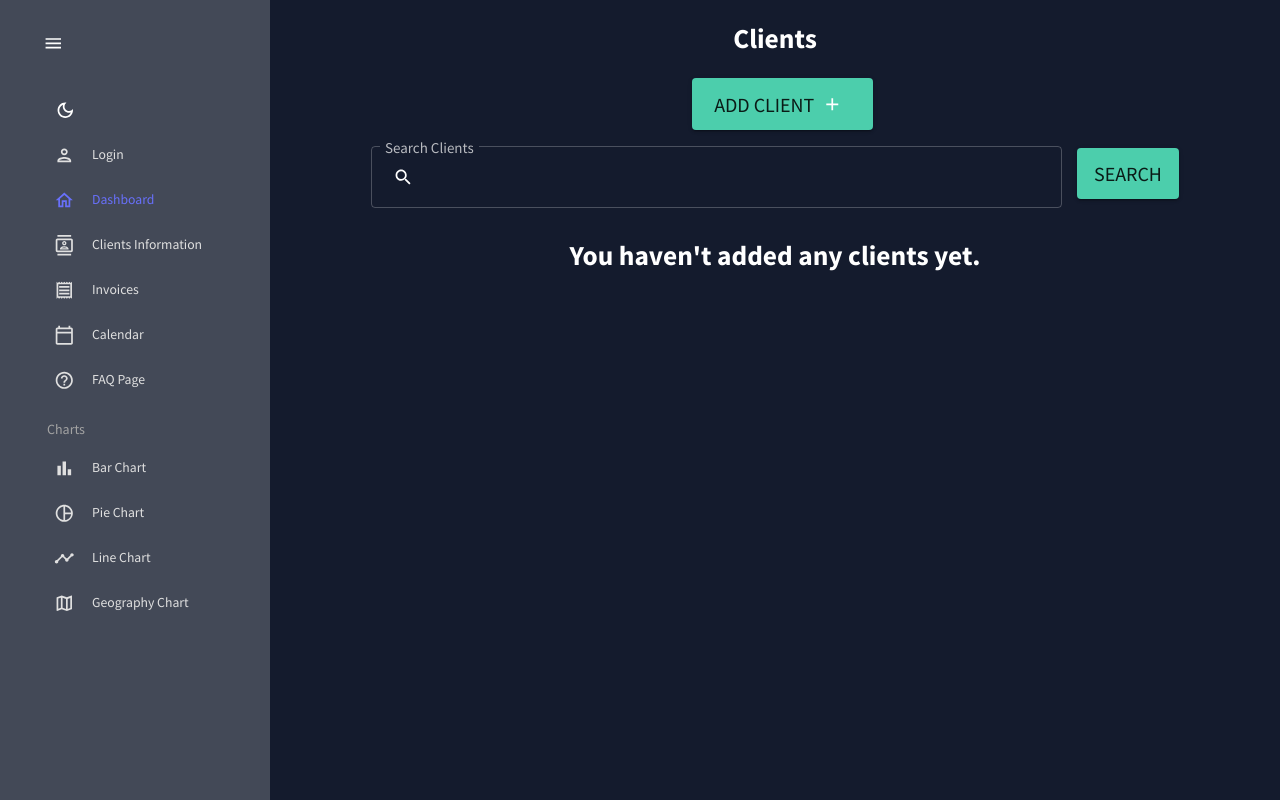
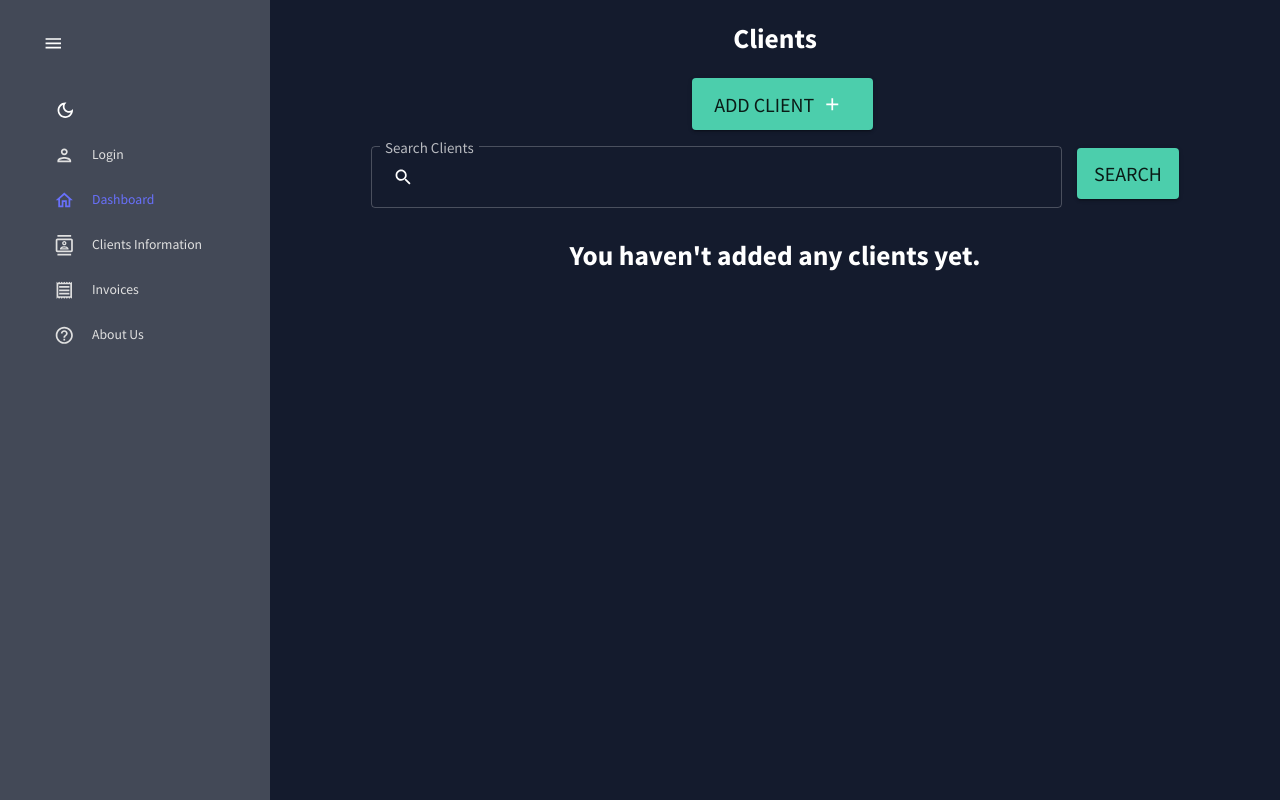
Before and after one commit to BaseBenjamin13/dashboard_client, a React (Create React App) app: page /clients in a window 1280 px wide. Built offline with nearby package versions, Linux system fonts and the light colour scheme.

Commit message:
updated navbar to hide fake links and show about us page, also tried fixing create client empty field bug, will return too

```diff
--- a/src/components/NavBar.js
+++ b/src/components/NavBar.js
@@ -143,22 +143,22 @@ const NavBar = () => {
                             setSelected={setSelected}
                         />
 
-                        <NavBarItem
+                        {/* <NavBarItem
                             title="Calendar"
                             to="/calendar"
                             icon={<CalendarTodayOutlinedIcon />}
                             selected={selected}
                             setSelected={setSelected}
-                        />
+                        /> */}
                         <NavBarItem
-                            title="FAQ Page"
-                            to="/faq"
+                            title="About Us"
+                            to="/about"
                             icon={<HelpOutlineOutlinedIcon />}
                             selected={selected}
                             setSelected={setSelected}
                         />
 
-                        <Typography
+                        {/* <Typography
                             variant="h6"
                             color={colors.grey[300]}
                             sx={{ m: "15px 0 5px 20px" }}
@@ -192,7 +192,7 @@ const NavBar = () => {
                             icon={<MapOutlinedIcon />}
                             selected={selected}
                             setSelected={setSelected}
-                        />
+                        /> */}
                     </Box>
                 </Menu>
             </ProSidebar>
--- a/src/components/clients/AddClientForm.js
+++ b/src/components/clients/AddClientForm.js
@@ -49,8 +49,7 @@ function AddClientForm({ showClientForm, setShowClientForm, getClients, toastMsg
     const handleCreateClient = async (e) => {
         e.preventDefault()
         let errors = await checkFormForEmptyFields(clientFormFieldsInit)
-        if (errors) {
-        } else {
+        if (!errors) {
             if (user.ID) {
                 axios.post(`${process.env.REACT_APP_API_URL}clients/create/${Number(user.ID)}/`, {
                     address: {
@@ -74,8 +73,11 @@ function AddClientForm({ showClientForm, setShowClientForm, getClients, toastMsg
                         ToastMsg(false, 'Something went wrong.');
                     })
             } else {
+                ToastMsg(false, 'Must login.');
                 // reedirect to login page
             }
+        } else {
+            ToastMsg(false, 'Something went wrong.');
         }
     }
 
```
